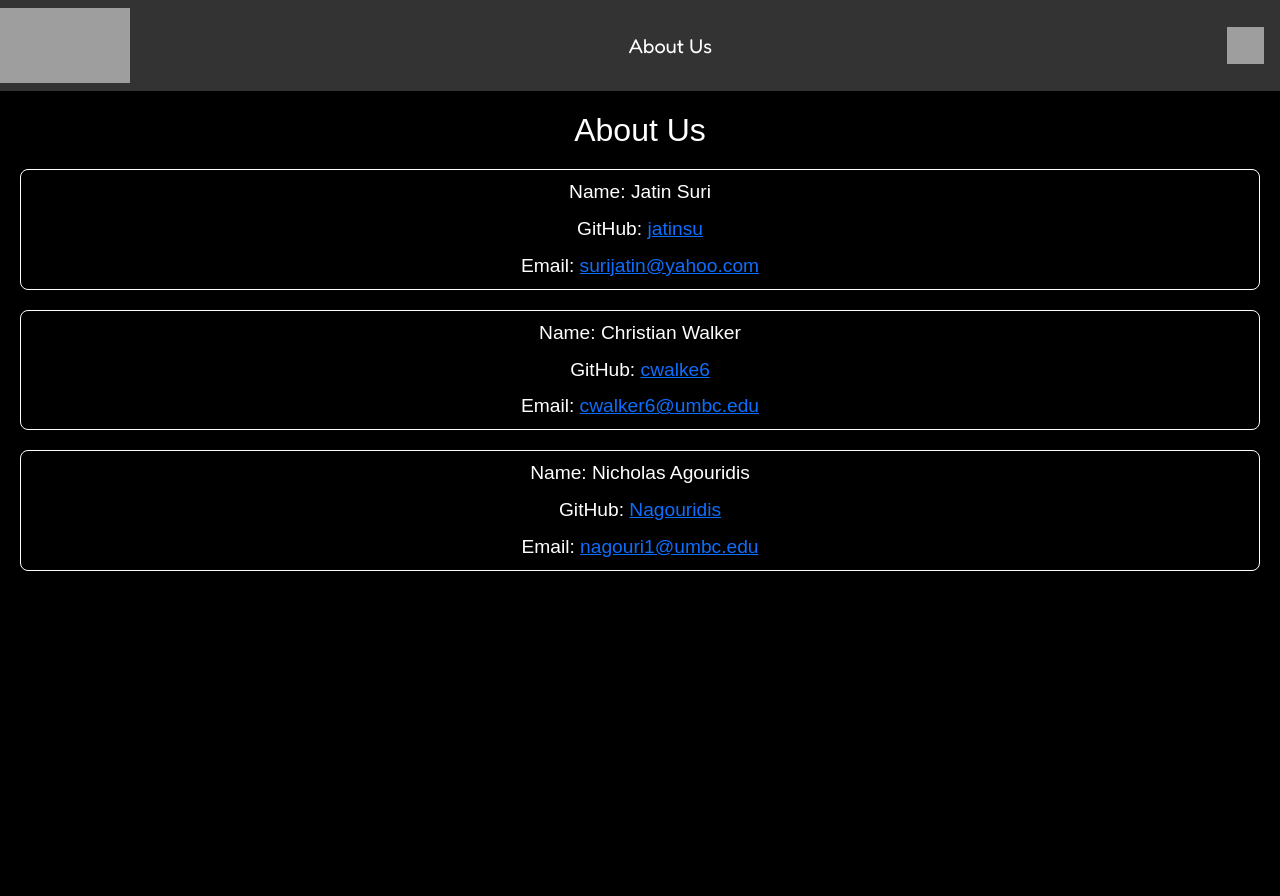
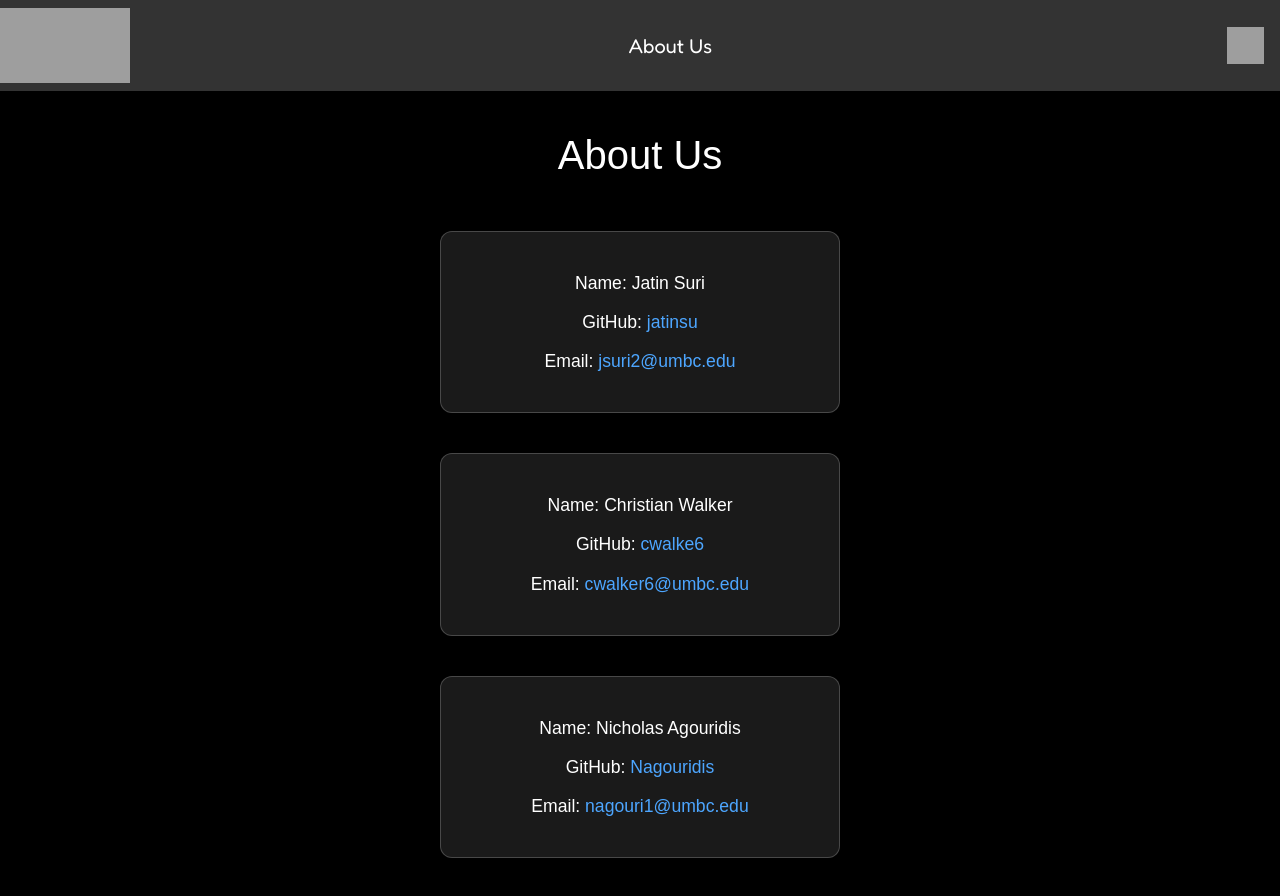
Before and after one commit to JNC-Enterprise/campus-lfg, a React (Vite) app: page /about in a window 1280 px wide. Shown: the top 896 px of the page. Before the commit the page ends 800 px from the top, so only its background shows below. Built offline with nearby package versions, Linux system fonts and the light colour scheme; grey boxes are pictures that could not be loaded.

Commit message:
Made about us page better and fixed overwatch page (#25)
* Fixed overwatch page and made about us look slightly better

```diff
--- a/src/Group/GroupCreation.jsx
+++ b/src/Group/GroupCreation.jsx
@@ -13,7 +13,7 @@ function GroupCreation({ toggleVisibility, defaultGame }) {
   // Define rank options for each game
   const rankOptions = {
     "Valorant": ["Iron", "Bronze", "Silver", "Gold", "Platinum", "Diamond", "Immortal", "Radiant"],
-    "Overwatch": ["Bronze", "Silver", "Gold", "Platinum", "Diamond", "Master", "Grandmaster"],
+    "Overwatch 2": ["Bronze", "Silver", "Gold", "Platinum", "Diamond", "Master", "Grandmaster"],
     "Rainbow Six Siege": ["Copper", "Bronze", "Silver", "Gold", "Platinum", "Diamond", "Champion"],
     "Fortnite": ["Bronze", "Silver", "Gold", "Platinum", "Diamond", "Elite", "Champion", "Unreal"],
     "Apex Legends": ["Rookie", "Bronze", "Silver", "Gold", "Platinum", "Diamond", "Master", "Apex Predator"],
@@ -30,7 +30,7 @@ function GroupCreation({ toggleVisibility, defaultGame }) {
   // Define Gamemode options for each game
   const gamemodeOptions = {
     "Valorant": ["Unrated", "Competitive", "Swiftplay", "Spike Rush", "Premier", "Deathmatch", "Team Deathmatch"],
-    "Overwatch": ["Competitive", "Deathmatch", "Capture the Flag", "PVE", "Limited Time Event"],
+    "Overwatch 2": ["Competitive", "Deathmatch", "Capture the Flag", "PVE", "Limited Time Event"],
     "Rainbow Six Siege": ["Competitive", "Quick Match", "Standard", "Hostage", "Bomb"],
     "Fortnite": ["Competitive (Build)", "Competitive (No Build)", "Unrated (Build)", "Unrated (No Build)", "Creative", "Team Rumble", "Lego Fortnite", "Save the World"],
     "Apex Legends": ["Battle Royale", "Ranked", "Control", "Gun Run", "Team Deathmatch"],
@@ -46,7 +46,7 @@ function GroupCreation({ toggleVisibility, defaultGame }) {
   // Define # of players for each game
   const playersOptions = {
     "Valorant": [1, 2, 3, 4],
-    "Overwatch": [1, 2, 3, 4],
+    "Overwatch 2": [1, 2, 3, 4],
     "Rainbow Six Siege": [1, 2, 3, 4],
     "Fortnite": [1, 2, 3],
     "Apex Legends": [1, 2],
--- a/src/pages/AboutUs.css
+++ b/src/pages/AboutUs.css
@@ -1,21 +1,51 @@
 .about-container {
+    min-height: 100vh;
     text-align: center;
-    padding: 20px;
+    padding: 40px 20px;
     font-family: Arial, sans-serif;
+    background-color: black; /* Changed to solid black */
+    display: flex;
+    flex-direction: column;
+    align-items: center;
+    color: white;
 }
 
 .about-heading {
-    font-size: 2rem;
-    margin-bottom: 1rem;
+    font-size: 2.5rem;
+    margin-bottom: 2rem;
+    color: #ffffff;
+    text-shadow: 2px 2px 4px rgba(0, 0, 0, 0.3);
+}
+
+.about-box {
+    background: rgba(255, 255, 255, 0.1);
+    border: solid 1px rgba(255, 255, 255, 0.2);
+    border-radius: 12px;
+    margin: 20px auto;
+    padding: 25px;
+    max-width: 400px;
+    width: 100%;
+    transition: transform 0.2s, box-shadow 0.2s;
+    box-shadow: 0 4px 6px rgba(0, 0, 0, 0.1);
+}
+
+.about-box:hover {
+    transform: translateY(-5px);
+    box-shadow: 0 6px 12px rgba(0, 0, 0, 0.2);
 }
 
 .about-text {
-    font-size: 1.2rem;
-    margin: 0.5rem 0;
+    font-size: 1.1rem;
+    margin: 0.8rem 0;
+    color: #ffffff;
 }
 
-.about-box {
-    border: solid 1px white;
-    border-radius: 8px;
-    margin-top: 20px;
+.about-text a {
+    color: #4da6ff;
+    text-decoration: none;
+    transition: color 0.2s;
 }
+
+.about-text a:hover {
+    color: #80bfff;
+}
--- a/src/pages/AboutUs.jsx
+++ b/src/pages/AboutUs.jsx
@@ -14,7 +14,7 @@ const About = () => {
                   GitHub: <a href="https://github.com/jatinsu" target="_blank" rel="noopener noreferrer">jatinsu</a>
               </p>
               <p className="about-text">
-                  Email: <a href="mailto:surijatin@yahoo.com">surijatin@yahoo.com</a>
+                  Email: <a href="mailto:jsuri2@umbc.edu">jsuri2@umbc.edu</a>
               </p>
             </div>
             <div className="about-box">
--- a/src/pages/Messages.jsx
+++ b/src/pages/Messages.jsx
@@ -1,6 +1,7 @@
 import { useState, useEffect, useRef } from 'react';
 import './Messages.css';
 import mockMessages from '../../backend/mock/messageOverlay.json';
+
 
 
 const Messages = () => {
```
